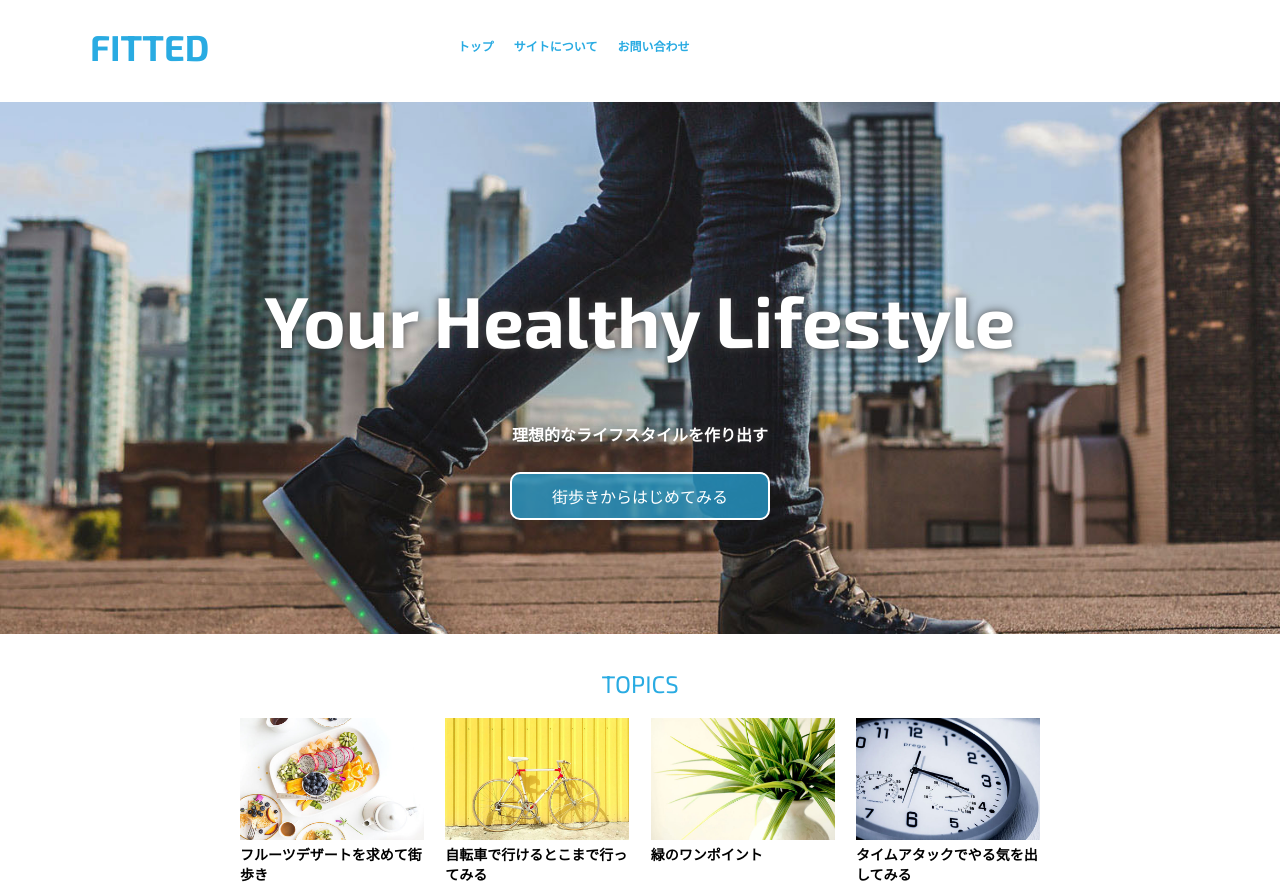
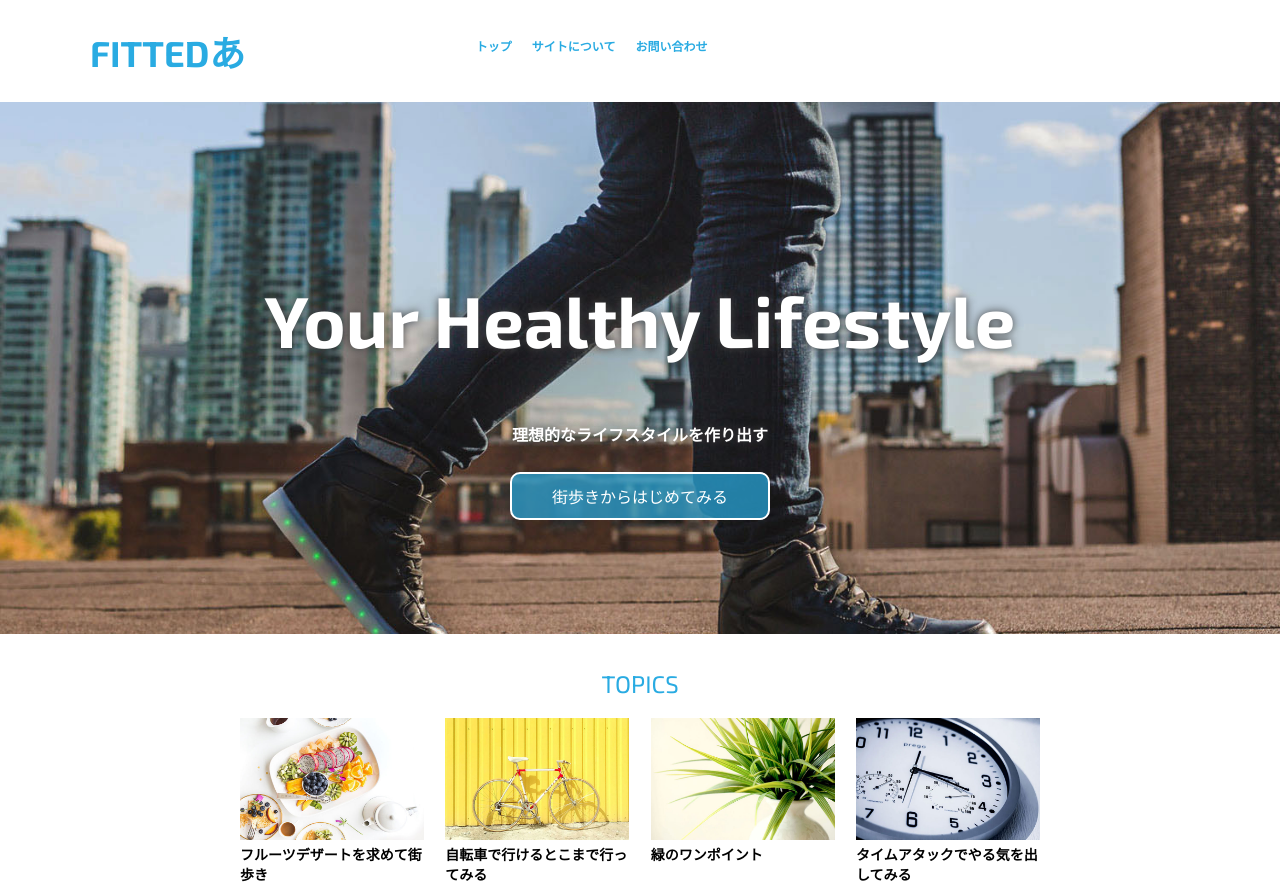
Before and after one commit to daichi322/portfolio, a plain HTML site: page public/index.html in a window 1280 px wide. Shown: the top 887 px of the page. Drawn offline with Linux system fonts and the light colour scheme.

Commit message:
テキスト変更

```diff
--- a/public/index.html
+++ b/public/index.html
@@ -21,7 +21,7 @@
   <body>
     <header>
       <div class="header-inner">
-        <a href="index.html">FITTED</a>
+        <a href="index.html">FITTEDあ</a>
         <nav>
           <ul>
             <li><a href="index.html">トップ</a></li>
```
